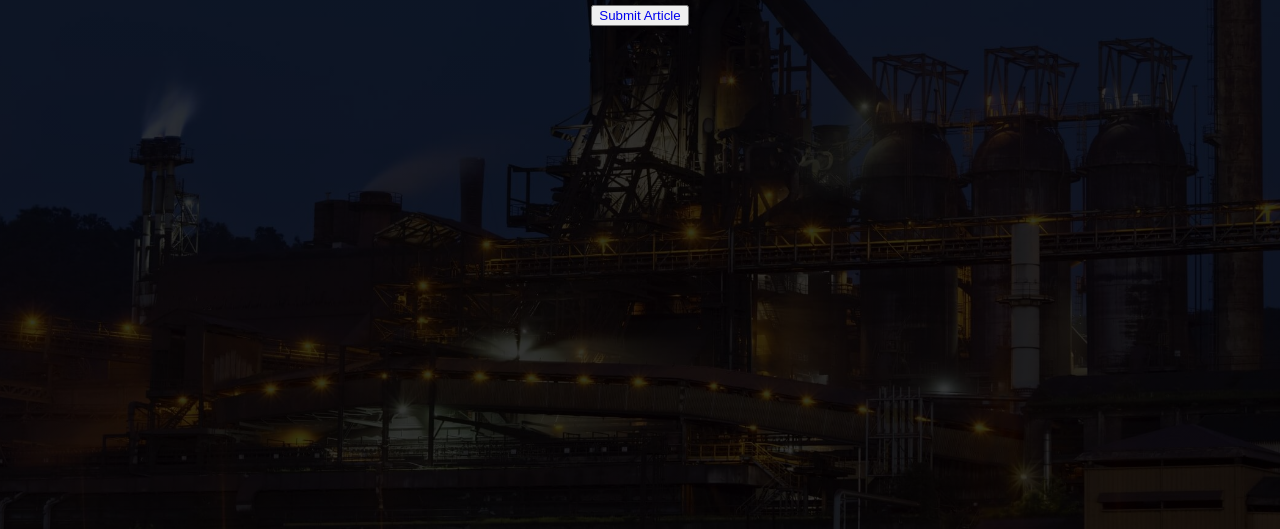
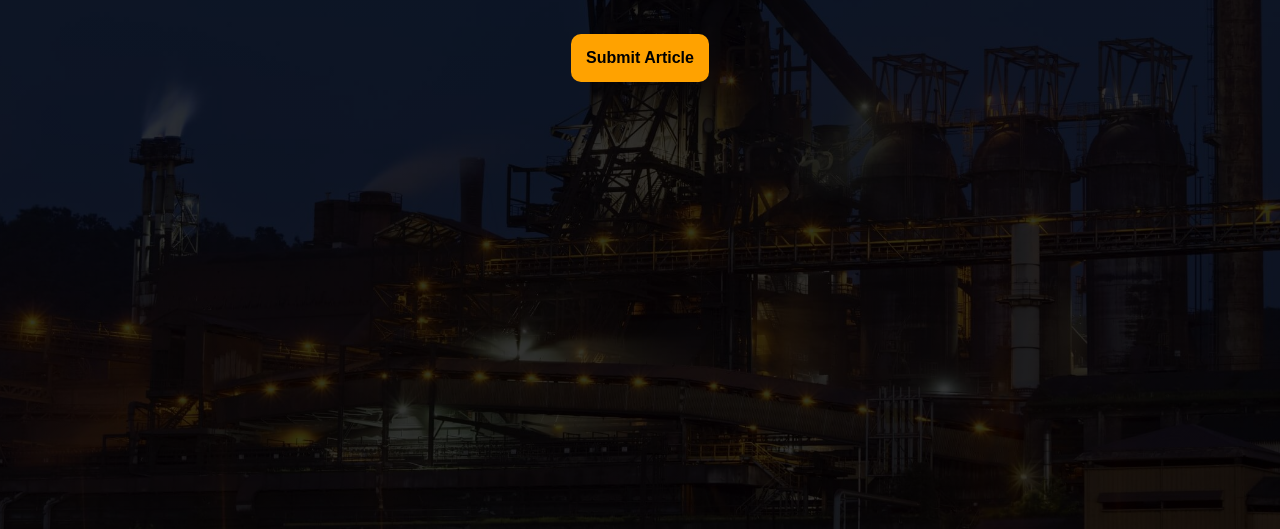
Before and after one commit to siddharthtank/gate_metallurgy, a plain HTML site: page index.html in a window 1280 px wide. Shown: the part 335-864 px from the top of the page. Drawn offline with Linux system fonts and the light colour scheme.

Commit message:
Add files via upload

```diff
--- a/main.css
+++ b/main.css
@@ -41,7 +41,7 @@ p > a{
     color: white;
 }
 
-a > button{
+button{
     background: #ffa200;
     border: none;
     padding: 15px;
@@ -56,6 +56,7 @@ a > button{
 
 a{
     text-decoration: none;
+    color: black;
 }
 
 button:hover{
```
